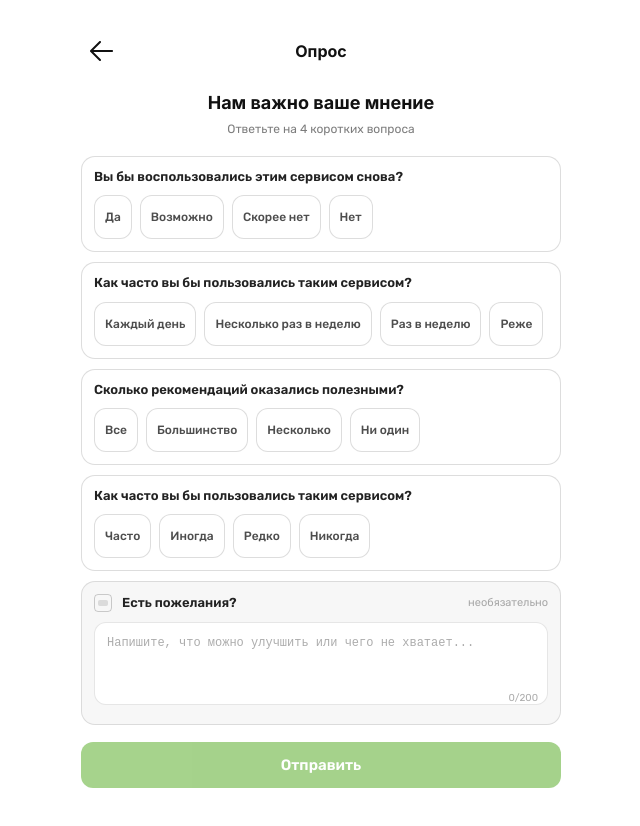
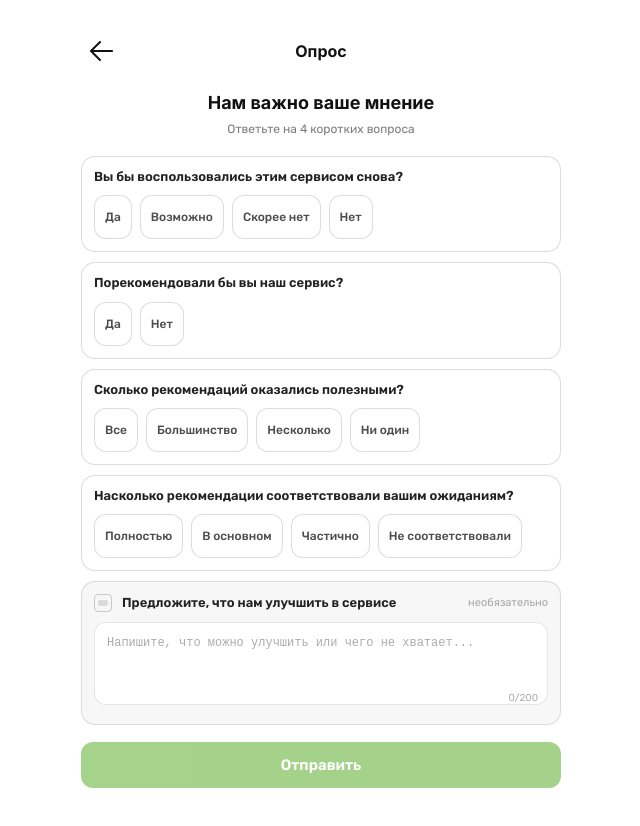
Before and after one commit to NikitaBest/X5, a React (Vite) app: page /survey in a window 1280 px wide. Shown: the top 826 px of the page, without its empty margins (319-959 px from the left). Built offline with nearby package versions, Linux system fonts and the light colour scheme; no server answers.

Commit message:
изменение текста опросника

```diff
--- a/src/pages/Survey.jsx
+++ b/src/pages/Survey.jsx
@@ -13,8 +13,8 @@ const QUESTIONS = [
   },
   {
     id: 'q2',
-    title: 'Как часто вы бы пользовались таким сервисом?',
-    options: ['Каждый день', 'Несколько раз в неделю', 'Раз в неделю', 'Реже'],
+    title: 'Порекомендовали бы вы наш сервис?',
+    options: ['Да', 'Нет'],
   },
   {
     id: 'q3',
@@ -23,8 +23,8 @@ const QUESTIONS = [
   },
   {
     id: 'q4',
-    title: 'Как часто вы бы пользовались таким сервисом?',
-    options: ['Часто', 'Иногда', 'Редко', 'Никогда'],
+    title: 'Насколько рекомендации соответствовали вашим ожиданиям?',
+    options: ['Полностью', 'В основном', 'Частично', 'Не соответствовали'],
   },
 ]
 
@@ -109,7 +109,7 @@ function Survey() {
             <div className="survey-comment-icon" aria-hidden="true">
               <span />
             </div>
-            <div className="survey-card-title">Есть пожелания?</div>
+            <div className="survey-card-title">Предложите, что нам улучшить в сервисе</div>
             <div className="survey-optional">необязательно</div>
           </div>
 
```
